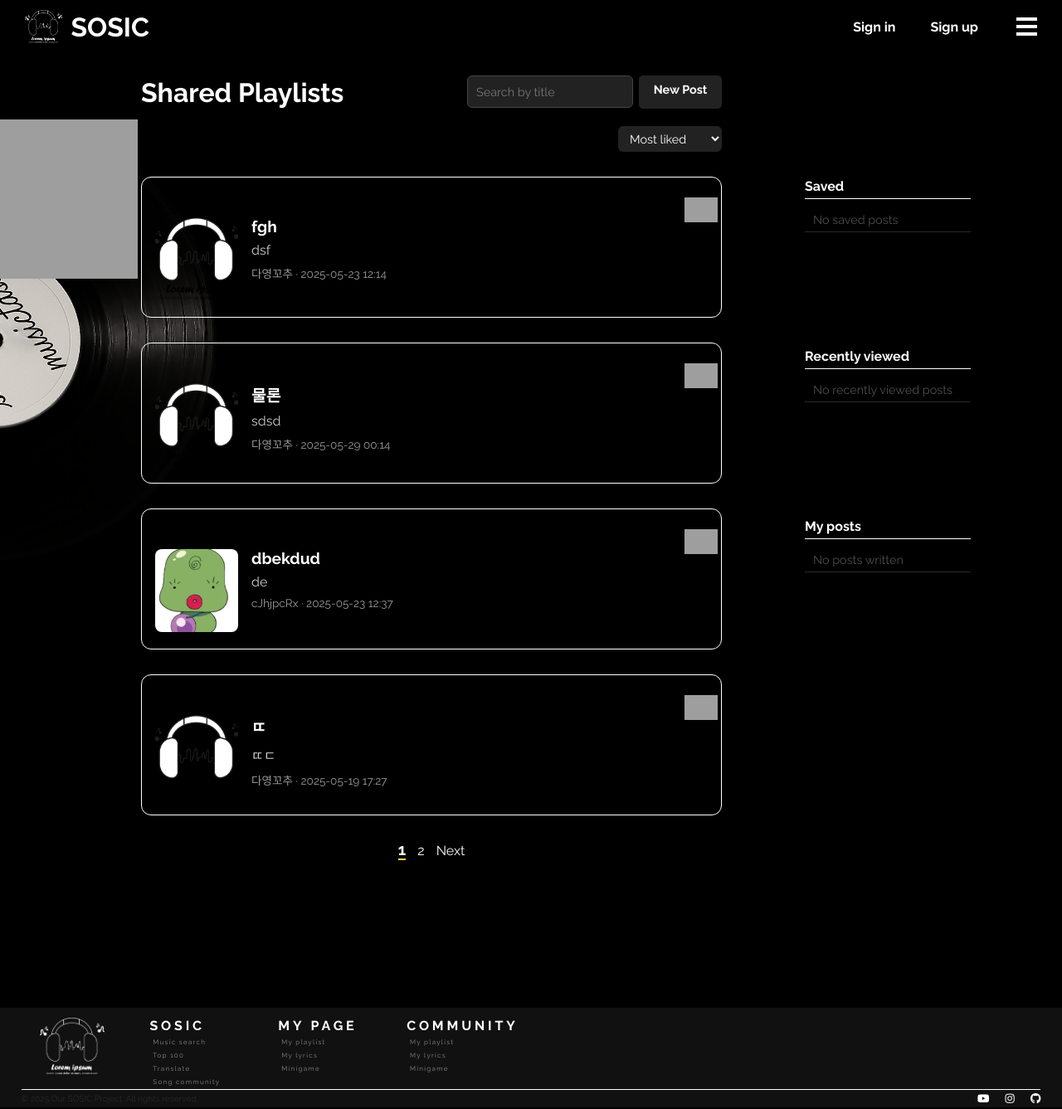
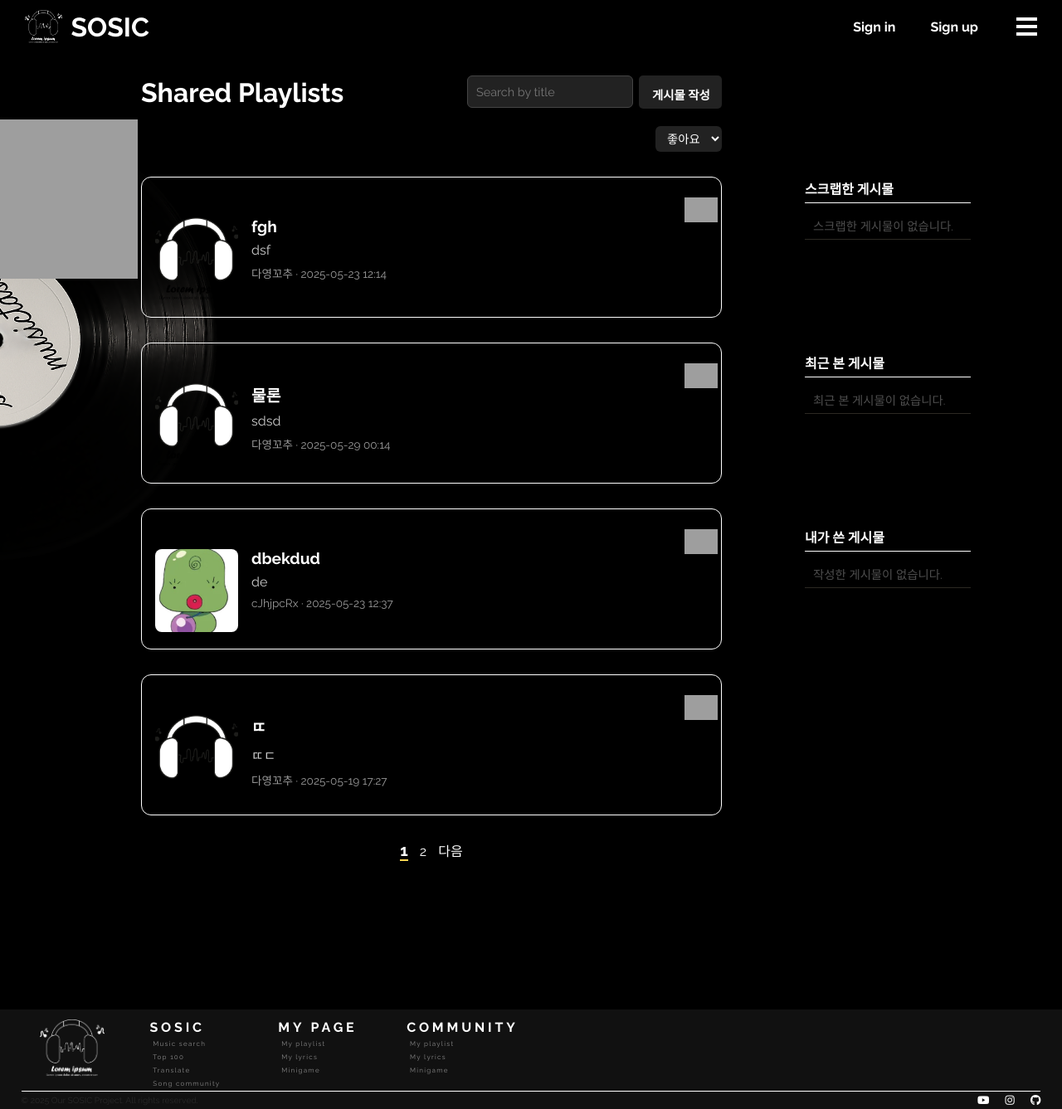
Before and after one commit to dydghks-ch01/Mazinger-Z, a Django app: page /board/ in a window 1280 px wide. Shown: the whole page at 83% size. Run offline with Django 5.2, Linux system fonts and the light colour scheme; data comes from the database, SQL or seed files in the repository; both versions use the stored data as it was after the commit; parts of the project's set-up code (start-up, migrations or seed data) failed here and were passed over; some libraries are stand-ins or nearby versions; some web fonts are replaced; grey boxes are pictures that could not be loaded.

Commit message:
0529퇴근

```diff
--- a/board/static/css/post_detail.css
+++ b/board/static/css/post_detail.css
@@ -24,7 +24,7 @@
 .btn-write {
   padding: 8px 16px;
   color: white;
-  background: #333;
+  background: #222;
   border: none;
   border-radius: 6px;
   text-decoration: none;
--- a/board/static/css/post_list.css
+++ b/board/static/css/post_list.css
@@ -122,7 +122,7 @@
   display: inline-block;              /* ✅ before 효과 보이게 하려면 필요 */
   background-color: #222;             /* 기본 배경 */
   color: white;
-  padding: 8px 16px;
+  padding: 12px 16px;
   width: 100px;
   height: 40px;
   border: none;
@@ -333,7 +333,7 @@ textarea {
   text-decoration: none;
   width: 60px;      /* ✅ 너비 통일 (원하는 너비로!)*/
   text-align: center; /* ✅ 글씨 위치 중앙 */
-  font-size: 1rem;  /* ✅ 글씨 크기도 통일 */
+  font-size: 0.8rem;  /* ✅ 글씨 크기도 통일 */
 }
 
 
--- a/board/templates/post_detail.html
+++ b/board/templates/post_detail.html
@@ -16,7 +16,7 @@
   <div class="post-detail-actions">
     <a href="{% url 'post_list' %}?q={{ request.GET.q }}&sort={{ request.GET.sort }}" class="btn-back">← 게시판으로</a>
     <div class="top-buttons">
-      <a href="{% url 'post_create' %}" class="btn-write {% if not user.is_authenticated %}not-logged-in-write{% endif %}">New Post</a>
+      <a href="{% url 'post_create' %}" class="btn-write {% if not user.is_authenticated %}not-logged-in-write{% endif %}">게시물 작성</a>
       <form method="post" action="{% if user.is_authenticated %}{% url 'scrap_post' post.pk %}{% else %}#{% endif %}">
         {% csrf_token %}
         <button type="sub" class="btn-scrap top-scrap {% if not user.is_authenticated %}not-logged-in{% endif %}">
--- a/board/templates/post_form.html
+++ b/board/templates/post_form.html
@@ -17,7 +17,7 @@
     <div class="lovelist-select">
       {% for song in lovelist %}
       <label >
-        <input type="checkbox" name="songs" value="{{ song.id }}">
+        <input type="checkbox" name="songs" class="song-checkbox" value="{{ song.id }}">
         {{ song.title }} - {{ song.artist }}
       </label><br>
       {% empty %}
--- a/board/templates/post_list.html
+++ b/board/templates/post_list.html
@@ -22,7 +22,7 @@
         </form>
         <a href="{% if user.is_authenticated %}{% url 'post_create' %}{% else %}#{% endif %}"
           class="btn-write{% if not user.is_authenticated %} not-logged-in-write{% endif %}">
-          New Post
+          게시물 작성
         </a>
       </div>
     </div>
@@ -33,10 +33,10 @@
         <input type="hidden" name="q" value="{{ query }}">
         <label for="sort"></label>
         <select name="sort" id="sort" onchange="this.form.submit()">
-          <option value="likes" {% if sort == "likes" %}selected{% endif %}>Most liked</option>
-          <option value="views" {% if sort == "views" %}selected{% endif %}>Most viewed</option>
-          <option value="scraps" {% if sort == "scraps" %}selected{% endif %}>Most saved</option>
-          <option value="created" {% if sort == "created" %}selected{% endif %}>Newest</option>
+          <option value="likes" {% if sort == "likes" %}selected{% endif %}>좋아요</option>
+          <option value="views" {% if sort == "views" %}selected{% endif %}>조회수</option>
+          <option value="scraps" {% if sort == "scraps" %}selected{% endif %}>스크랩</option>
+          <option value="created" {% if sort == "created" %}selected{% endif %}>최근</option>
         </select>
       </form>
     </div>
@@ -70,11 +70,11 @@
 
       <div class="post-actions">
         {% if user == post.user %}
-        <a href="{% url 'post_edit' post.pk %}" class="edit-btn">Edit</a>
+        <a href="{% url 'post_edit' post.pk %}" class="edit-btn">수정</a>
         <form method="post" action="{% url 'post_delete' post.pk %}" onsubmit="return confirm('정말로 삭제하시겠습니까?')"
           style="display:inline;">
           {% csrf_token %}
-          <button type="sub" class="delete-btn">Delete</button>
+          <button type="sub" class="delete-btn">삭제</button>
         </form>
         {% else %}
         <div style="height: 24px;"></div>
@@ -86,7 +86,7 @@
     {% if posts.paginator.num_pages > 1 %}
     <div class="pagination">
       {% if posts.has_previous %}
-      <a href="?page={{ posts.previous_page_number }}&q={{ query }}&sort={{ sort }}">Back</a>
+      <a href="?page={{ posts.previous_page_number }}&q={{ query }}&sort={{ sort }}">이전</a>
       {% endif %}
       {% for num in posts.paginator.page_range %}
       {% if posts.number == num %}
@@ -96,7 +96,7 @@
       {% endif %}
       {% endfor %}
       {% if posts.has_next %}
-      <a href="?page={{ posts.next_page_number }}&q={{ query }}&sort={{ sort }}">Next</a>
+      <a href="?page={{ posts.next_page_number }}&q={{ query }}&sort={{ sort }}">다음</a>
       {% endif %}
     </div>
     {% endif %}
@@ -105,39 +105,39 @@
   <!-- 사이드바 그대로 유지 -->
   <div class="board-sidebar">
     <div class="sidebar-section">
-      <h3>Saved</h3>
+      <h3>스크랩한 게시물</h3>
       <div class="scroll-box">
         <ul class="sidebar-list">
           {% for post in scrapped_posts %}
           <li><a href="{% url 'post_detail' post.pk %}">{{ post.title }}</a></li>
           {% empty %}
-          <li style="opacity: 0.3;">No saved posts</li>
+          <li style="opacity: 0.3;">스크랩한 게시물이 없습니다.</li>
           {% endfor %}
         </ul>
       </div>
     </div>
 
     <div class="sidebar-section">
-      <h3>Recently viewed</h3>
+      <h3>최근 본 게시물</h3>
       <div class="scroll-box">
         <ul class="sidebar-list">
           {% for post in recent_posts %}
           <li><a href="{% url 'post_detail' post.pk %}">{{ post.title }}</a></li>
           {% empty %}
-          <li style="opacity: 0.3;">No recently viewed posts</li>
+          <li style="opacity: 0.3;">최근 본 게시물이 없습니다.</li>
           {% endfor %}
         </ul>
       </div>
     </div>
 
     <div class="sidebar-section">
-      <h3>My posts</h3>
+      <h3>내가 쓴 게시물</h3>
       <div class="scroll-box">
         <ul class="sidebar-list">
           {% for post in my_posts %}
           <li><a href="{% url 'post_detail' post.pk %}">{{ post.title }}</a></li>
           {% empty %}
-          <li style="opacity: 0.3;">No posts written</li>
+          <li style="opacity: 0.3;">작성한 게시물이 없습니다.</li>
           {% endfor %}
         </ul>
       </div>
--- a/main/templates/quiz_song.html
+++ b/main/templates/quiz_song.html
@@ -27,11 +27,11 @@
 
     <div class="form-row">
       <input type="text" id="answerInput" placeholder="Enter the title of the song" autocomplete="off">
-      <button id="retryButton">New Question</button>
-      <button id="submitAnswer">Submit</button>
+      <button id="retryButton">새로운 문제</button>
+      <button id="submitAnswer">완료</button>
     </div>
 
-    <button id="retryButton" style="display:none; margin-top:10px;">New Question</button>
+    <button id="retryButton" style="display:none; margin-top:10px;">새로운 문제</button>
     {% else %}
     <p class="quiz-empty">No quiz data available.
 
--- a/recommendations/templates/results.html
+++ b/recommendations/templates/results.html
@@ -56,7 +56,7 @@
                 </div>
             </div>
             <div class="btn-sec">
-                <a href="/recommend/" class="retry-btn btn-glitch"><i class="fa-solid fa-magnifying-glass"></i>Other searches</a>
+                <a href="/recommend/" class="retry-btn btn-glitch"><i class="fa-solid fa-magnifying-glass"></i>추천 페이지로 이동</a>
             </div>
             <div id="reason-popup" class="reason-popup-hidden">
                 <h3 id="reason-title" class="popup-title"></h3>
```
Also changed, not shown: board/static/css/post_form.css (+18 -9 lines), lyricsgen/templates/lyrics.html (+11 -11 lines), main/templates/preference.html (+4 -4 lines), music_search/static/js/lyrics_info.js (+5 -5 lines), music_search/templates/lyrics_info.html (+7 -7 lines), recommendations/static/css/recommend.css (+33 -2 lines), db.sqlite3.
